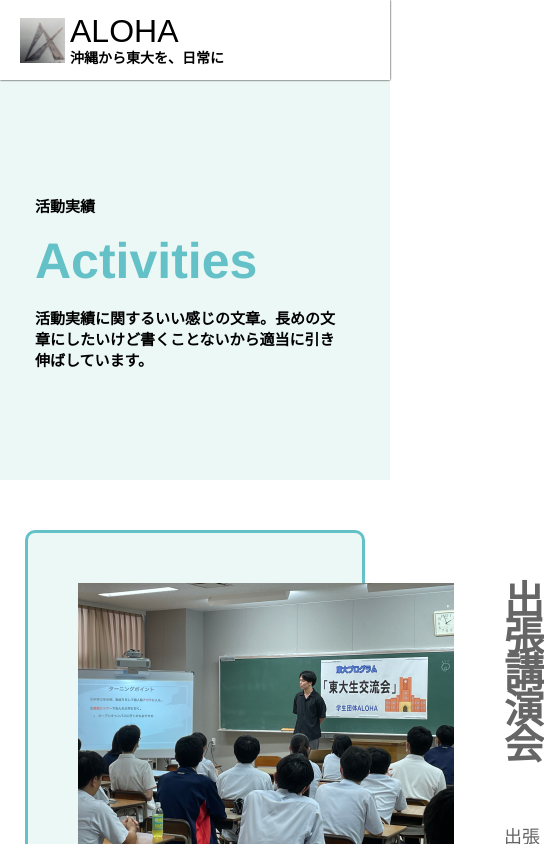
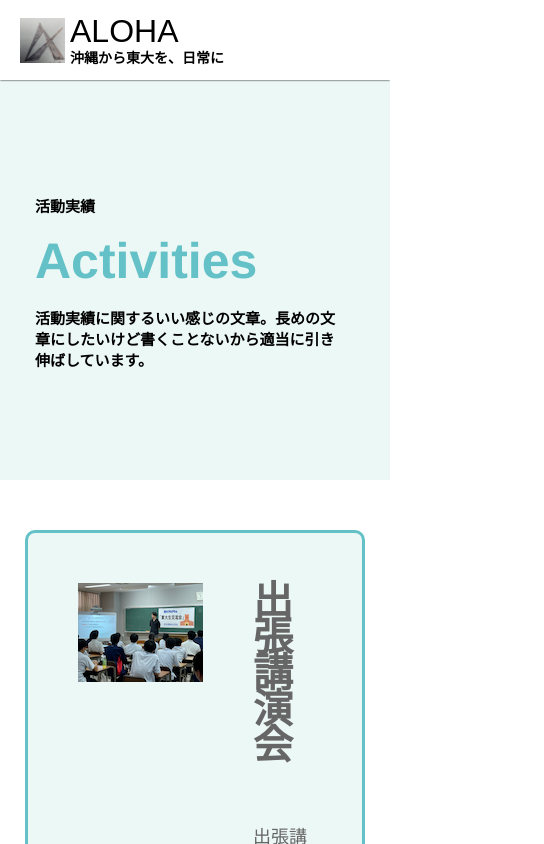
Before and after one commit to ReoYabiku/aloha-hp-next, a Next.js app: page /activities in a window 390 px wide. Shown: the top 844 px of the page, 544 px wide, since content can reach past the window. Built offline with nearby package versions, Linux system fonts and the light colour scheme.

Commit message:
display smaller img on smartphone

```diff
--- a/app/activities/ActivityUnit.module.css
+++ b/app/activities/ActivityUnit.module.css
@@ -35,3 +35,17 @@
     line-height: 160%;
     text-align: left;
 }
+
+.imageSP {
+    display: none;
+}
+
+@media screen and (max-width: 480px) {
+    .image {
+        display: none;
+    }
+
+    .imageSP {
+        display: block;
+    }
+}
--- a/app/activities/ActivityUnit.tsx
+++ b/app/activities/ActivityUnit.tsx
@@ -6,18 +6,27 @@ type Props = {
     name: string
     description: JSX.Element
     img: StaticImageData
+    imgSP: StaticImageData
     last: boolean
 }
 
-export default function ActivityUnit({ name, description, img, last }: Props) {
+export default function ActivityUnit({ name, description, img, imgSP, last }: Props) {
     return (
         <div>
             <div className={style.container}>
                 <Image
+                    className={style.image}
                     src={img}
                     alt={name}
                     width={376}
                     height={299}
+                />
+                <Image
+                    className={style.imageSP}
+                    src={imgSP}
+                    alt={name}
+                    width={125}
+                    height={99}
                 />
                 <div className={style.child}>
                     <h1 className={style.title}>{name}</h1>
--- a/app/activities/Body.tsx
+++ b/app/activities/Body.tsx
@@ -1,4 +1,5 @@
 import MeetupPic from './src/meetup.png';
+import MeetupSPPic from './src/meetup_sp.png';
 import { StaticImageData } from 'next/image';
 import ActivityUnit from './ActivityUnit';
 
@@ -6,6 +7,7 @@ type ActivityProps = {
     name: string
     description: JSX.Element
     img: StaticImageData
+    imgSP: StaticImageData
     last: boolean
 }
 
@@ -21,6 +23,7 @@ export default function Activities() {
                 　このサムネイルをクリックするとイベントの詳細ページに遷移するので、興味を引きたい。
                 </>,
             img: MeetupPic,
+            imgSP: MeetupSPPic,
             last: false,
         },
         {
@@ -33,6 +36,7 @@ export default function Activities() {
                 　このサムネイルをクリックするとイベントの詳細ページに遷移するので、興味を引きたい。
                 </>,
             img: MeetupPic,
+            imgSP: MeetupSPPic,
             last: false,
         },
         {
@@ -45,6 +49,7 @@ export default function Activities() {
                 　このサムネイルをクリックするとイベントの詳細ページに遷移するので、興味を引きたい。
                 </>,
             img: MeetupPic,
+            imgSP: MeetupSPPic,
             last: true,
         }
     ]
@@ -58,6 +63,7 @@ export default function Activities() {
                         name={props.name}
                         description={props.description}
                         img={props.img}
+                        imgSP={props.imgSP}
                         last={props.last}
                     />
                 ))
```
Also changed, not shown: app/activities/src/meetup_sp.png (added).
